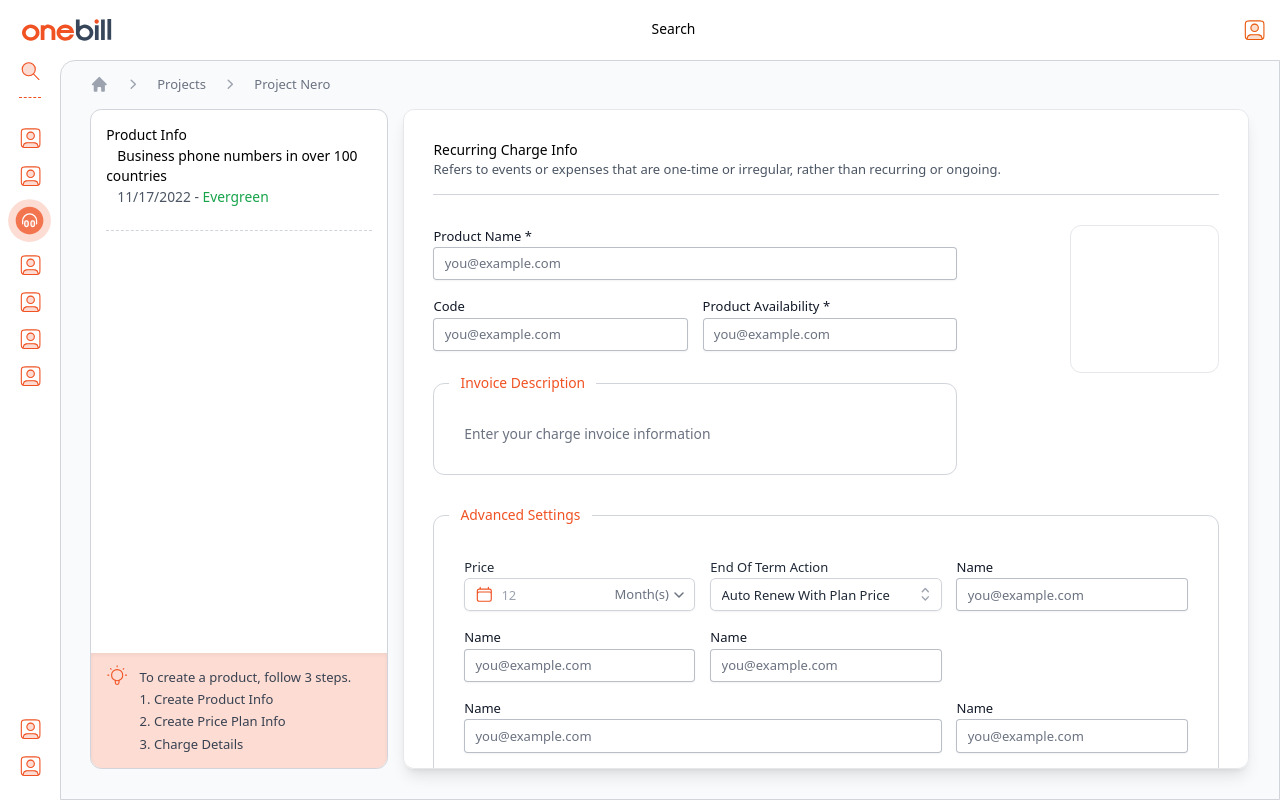
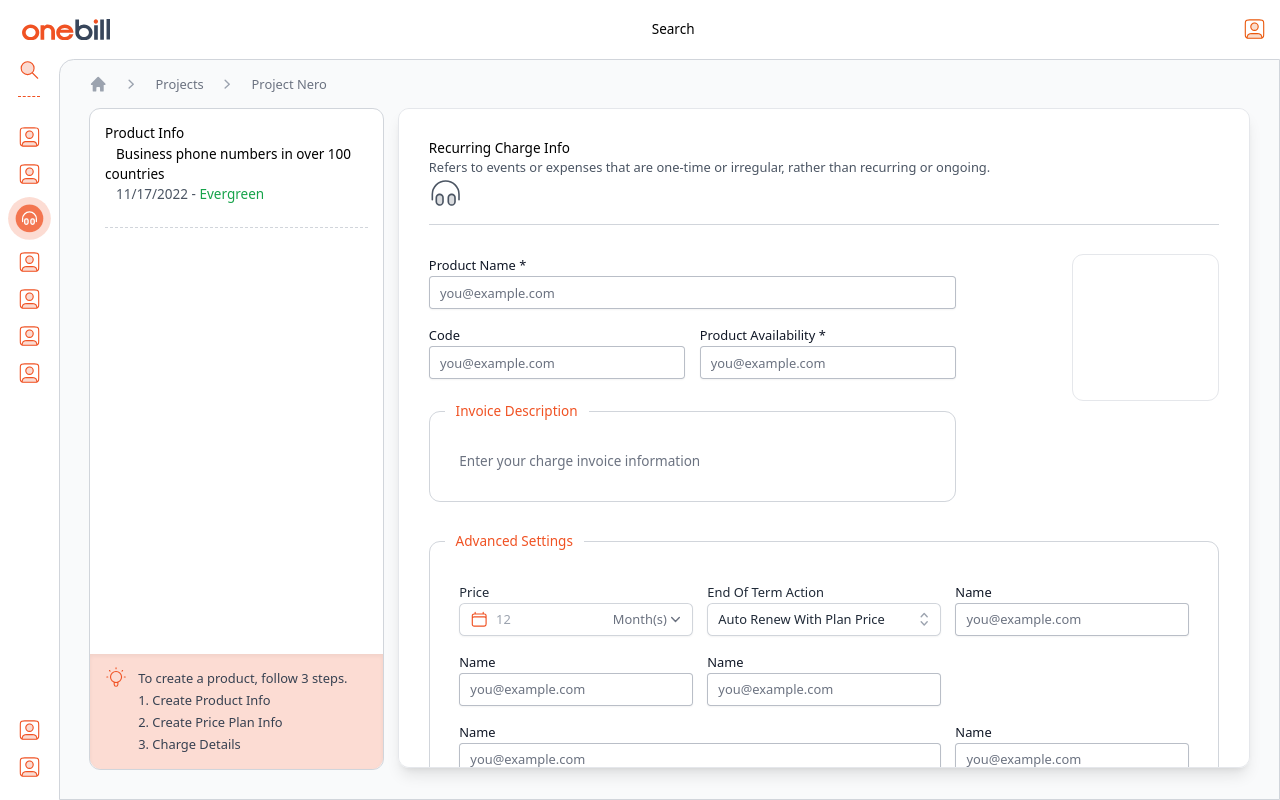
Before and after one commit to OneBill-Software-Inc/uxdemo, a React (Vite) app: page / in a window 1280 px wide. Built offline with nearby package versions, Linux system fonts and the light colour scheme.

Commit message:
icon changes

```diff
--- a/src/App.jsx
+++ b/src/App.jsx
@@ -15,7 +15,7 @@ export default function App() {
           <Breadcrumbs />
           <Product />
         </div>
-        <div className="2xl:w-60 hidden 2xl:block duration-150 bg-gray-100 border-t border-gray-300"></div>
+        <div className='xl:w-80 hidden 2xl:block duration-150 bg-gray-100 border-t border-gray-300'></div>
       </div>
     </div>
   )
--- a/src/components/Layout/LeftNav.jsx
+++ b/src/components/Layout/LeftNav.jsx
@@ -1,50 +1,24 @@
 import React from 'react'
-
+import {
+  OBSearchIcon,
+  OBServiceDeskIcon,
+  OBCustomerIcon,
+} from '@/components/obIcons'
 export default function MainNav() {
   return (
     <div className="w-16 flex flex-col bg-white">
       <div className="flex flex-col items-center w-full flex-1">
         <div className="pb-4 mb-6 border-b border-dashed border-primary">
-          <div className="w-6 h-6 flex justify-center items-center rounded-full">
-            <svg
-              viewBox="0 0 24 24"
-              fill="none"
-              strokeWidth={1.2}
-              stroke="currentColor"
-              className="w-6 h-6 stroke-primary"
-            >
-              <path
-                d="M10.5 17C14.366 17 17.5 13.866 17.5 10C17.5 6.13401 14.366 3 10.5 3C6.63401 3 3.5 6.13401 3.5 10C3.5 13.866 6.63401 17 10.5 17Z"
-                opacity="0.2"
-                className="fill-primary"
-              />
-              <path
-                d="M21.5 21L15.5001 15M17.5 10C17.5 13.866 14.366 17 10.5 17C6.63401 17 3.5 13.866 3.5 10C3.5 6.13401 6.63401 3 10.5 3C14.366 3 17.5 6.13401 17.5 10Z"
-                strokeLinecap="round"
-                strokeLinejoin="round"
-              />
-            </svg>
+          <div className="flex flex-col justify-center space-y-3">
+            <OBSearchIcon />
+
           </div>
         </div>
+
         <div className="w-10 h-10 flex justify-center items-center rounded-full">
-          <svg
-            viewBox="0 0 24 24"
-            fill="none"
-            strokeWidth={1.2}
-            stroke="currentColor"
-            className="w-6 h-6 stroke-primary"
-          >
-            <g opacity="0.2" className="fill-primary">
-              <path d="M12.5 13.5C14.7091 13.5 16.5 11.7091 16.5 9.5C16.5 7.29086 14.7091 5.5 12.5 5.5C10.2909 5.5 8.5 7.29086 8.5 9.5C8.5 11.7091 10.2909 13.5 12.5 13.5Z" />
-              <path d="M16.5 17H8.5C6.29086 17 4.5 18.7909 4.5 21C4.5 21.5523 4.94772 22 5.5 22H19.5C20.0523 22 20.5 21.5523 20.5 21C20.5 18.7909 18.7091 17 16.5 17Z" />
-            </g>
-            <path
-              d="M4.50002 21.8174C5.1026 22 5.91649 22 7.3 22H17.7C19.0835 22 19.8974 22 20.5 21.8174M4.50002 21.8174C4.37082 21.7783 4.25133 21.7308 4.13803 21.673C3.57354 21.3854 3.1146 20.9265 2.82698 20.362C2.5 19.7202 2.5 18.8802 2.5 17.2V6.8C2.5 5.11984 2.5 4.27976 2.82698 3.63803C3.1146 3.07354 3.57354 2.6146 4.13803 2.32698C4.77976 2 5.61984 2 7.3 2H17.7C19.3802 2 20.2202 2 20.862 2.32698C21.4265 2.6146 21.8854 3.07354 22.173 3.63803C22.5 4.27976 22.5 5.11984 22.5 6.8V17.2C22.5 18.8802 22.5 19.7202 22.173 20.362C21.8854 20.9265 21.4265 21.3854 20.862 21.673C20.7487 21.7308 20.6292 21.7783 20.5 21.8174M4.50002 21.8174C4.50035 21.0081 4.50521 20.5799 4.57686 20.2196C4.89249 18.6329 6.13288 17.3925 7.71964 17.0769C8.10603 17 8.57069 17 9.5 17H15.5C16.4293 17 16.894 17 17.2804 17.0769C18.8671 17.3925 20.1075 18.6329 20.4231 20.2196C20.4948 20.5799 20.4996 21.0081 20.5 21.8174M16.5 9.5C16.5 11.7091 14.7091 13.5 12.5 13.5C10.2909 13.5 8.5 11.7091 8.5 9.5C8.5 7.29086 10.2909 5.5 12.5 5.5C14.7091 5.5 16.5 7.29086 16.5 9.5Z"
-              strokeLinecap="round"
-              strokeLinejoin="round"
-            />
-          </svg>
+          <OBCustomerIcon size={22} />
         </div>
+
         <div className="w-10 h-10 flex justify-center items-center rounded-full">
           <svg
             viewBox="0 0 24 24"
@@ -65,7 +39,7 @@ export default function MainNav() {
           </svg>
         </div>
 
-        <div className="w-10 h-10 my-2 flex justify-center items-center rounded-full bg-primary/80 ring-[10px] ring-primary/20 scale-75">
+        <div className=" w-10 h-10 my-2 flex justify-center items-center rounded-full bg-primary/80 ring-[10px] ring-primary/20 scale-75">
           <svg
             viewBox="0 0 24 24"
             fill="none"
--- /dev/null
+++ b/src/components/obIcons/OBCustomerIcon.jsx
@@ -0,0 +1,18 @@
+import React from 'react'
+import Icon from './OBIcon'
+
+export default function OBCustomerIcon({ fill, stroke, ...rest }) {
+  return (
+    <Icon className={stroke ?? 'stroke-primary'} {...rest}>
+      <g opacity="0.2" className={fill ?? 'fill-primary'}>
+        <path d="M12.5 13.5C14.7091 13.5 16.5 11.7091 16.5 9.5C16.5 7.29086 14.7091 5.5 12.5 5.5C10.2909 5.5 8.5 7.29086 8.5 9.5C8.5 11.7091 10.2909 13.5 12.5 13.5Z" />
+        <path d="M16.5 17H8.5C6.29086 17 4.5 18.7909 4.5 21C4.5 21.5523 4.94772 22 5.5 22H19.5C20.0523 22 20.5 21.5523 20.5 21C20.5 18.7909 18.7091 17 16.5 17Z" />
+      </g>
+      <path
+        d="M4.50002 21.8174C5.1026 22 5.91649 22 7.3 22H17.7C19.0835 22 19.8974 22 20.5 21.8174M4.50002 21.8174C4.37082 21.7783 4.25133 21.7308 4.13803 21.673C3.57354 21.3854 3.1146 20.9265 2.82698 20.362C2.5 19.7202 2.5 18.8802 2.5 17.2V6.8C2.5 5.11984 2.5 4.27976 2.82698 3.63803C3.1146 3.07354 3.57354 2.6146 4.13803 2.32698C4.77976 2 5.61984 2 7.3 2H17.7C19.3802 2 20.2202 2 20.862 2.32698C21.4265 2.6146 21.8854 3.07354 22.173 3.63803C22.5 4.27976 22.5 5.11984 22.5 6.8V17.2C22.5 18.8802 22.5 19.7202 22.173 20.362C21.8854 20.9265 21.4265 21.3854 20.862 21.673C20.7487 21.7308 20.6292 21.7783 20.5 21.8174M4.50002 21.8174C4.50035 21.0081 4.50521 20.5799 4.57686 20.2196C4.89249 18.6329 6.13288 17.3925 7.71964 17.0769C8.10603 17 8.57069 17 9.5 17H15.5C16.4293 17 16.894 17 17.2804 17.0769C18.8671 17.3925 20.1075 18.6329 20.4231 20.2196C20.4948 20.5799 20.4996 21.0081 20.5 21.8174M16.5 9.5C16.5 11.7091 14.7091 13.5 12.5 13.5C10.2909 13.5 8.5 11.7091 8.5 9.5C8.5 7.29086 10.2909 5.5 12.5 5.5C14.7091 5.5 16.5 7.29086 16.5 9.5Z"
+        strokeLinecap="round"
+        strokeLinejoin="round"
+      />
+    </Icon>
+  )
+}
--- /dev/null
+++ b/src/components/obIcons/OBIcon.jsx
@@ -0,0 +1,19 @@
+import React from 'react'
+
+function OBIcon({ size, className, children, strokeWidth }) {
+  return (
+    <svg
+      xmlns="http://www.w3.org/2000/svg"
+      viewBox="0 0 24 24"
+      width={size ?? '22'}
+      height={size ?? '22'}
+      className={className ?? 'stroke-primary'}
+      strokeWidth={strokeWidth ?? '1.2'}
+      fill="none"
+      stroke="currentColor"
+    >
+      {children}
+    </svg>
+  )
+}
+export default OBIcon
--- /dev/null
+++ b/src/components/obIcons/OBSearchIcon.jsx
@@ -0,0 +1,22 @@
+import React from 'react'
+import Icon from './OBIcon'
+
+export default function OBSearchIcon({ fill, stroke, className, ...rest }) {
+  return (
+    <Icon
+      className={`${stroke ?? 'stroke-primary'} ${className ?? ''}`}
+      {...rest}
+    >
+      <path
+        opacity=".2"
+        d="M10.5 17a7 7 0 1 0 0-14 7 7 0 0 0 0 14Z"
+        className={fill ?? 'fill-primary'}
+      />
+      <path
+        d="m21.5 21-6-6m2-5a7 7 0 1 1-14 0 7 7 0 0 1 14 0Z"
+        strokeLinecap="round"
+        strokeLinejoin="round"
+      />
+    </Icon>
+  )
+}
--- /dev/null
+++ b/src/components/obIcons/OBServiceDeskIcon.jsx
@@ -0,0 +1,18 @@
+import React from 'react'
+import Icon from './OBIcon'
+
+export default function OBServiceDeskIcon({ fill, stroke, ...rest }) {
+  return (
+    <Icon className={stroke ?? 'stroke-primary'} {...rest}>
+      <g opacity="0.2" className={fill ?? 'fill-primary'}>
+        <path d="M5.5 15.5C5.5 14.1193 6.61929 13 8 13C9.38071 13 10.5 14.1193 10.5 15.5V18.5C10.5 19.8807 9.38071 21 8 21C6.61929 21 5.5 19.8807 5.5 18.5V15.5Z" />
+        <path d="M14.5 15.5C14.5 14.1193 15.6193 13 17 13C18.3807 13 19.5 14.1193 19.5 15.5V18.5C19.5 19.8807 18.3807 21 17 21C15.6193 21 14.5 19.8807 14.5 18.5V15.5Z" />
+      </g>
+      <path
+        d="M22.5 17V13C22.5 7.47715 18.0228 3 12.5 3C6.97715 3 2.5 7.47715 2.5 13V17M8 21C6.61929 21 5.5 19.8807 5.5 18.5V15.5C5.5 14.1193 6.61929 13 8 13C9.38071 13 10.5 14.1193 10.5 15.5V18.5C10.5 19.8807 9.38071 21 8 21ZM17 21C15.6193 21 14.5 19.8807 14.5 18.5V15.5C14.5 14.1193 15.6193 13 17 13C18.3807 13 19.5 14.1193 19.5 15.5V18.5C19.5 19.8807 18.3807 21 17 21Z"
+        strokeLinecap="round"
+        strokeLinejoin="round"
+      />
+    </Icon>
+  )
+}
--- /dev/null
+++ b/src/components/obIcons/index.jsx
@@ -0,0 +1,3 @@
+export { default as OBSearchIcon } from './OBSearchIcon'
+export { default as OBServiceDeskIcon } from './OBServiceDeskIcon'
+export { default as OBCustomerIcon } from './OBCustomerIcon'
--- a/src/index.css
+++ b/src/index.css
@@ -2,6 +2,7 @@
 @tailwind components;
 @tailwind utilities;
 
-body,html {
-    font-size: 93%;
+body,
+html {
+  font-size: 92%;
 }
--- a/src/pricing/product/CreateProduct.jsx
+++ b/src/pricing/product/CreateProduct.jsx
@@ -11,7 +11,6 @@ export default function CreateProduct() {
         <div className="mb-8 border-b border-gray-300 pb-4">
           <h5> Non-recurring Charge Info </h5>
           <p className="text-sm text-gray-600">
-
             Non-recurring" refers to events or expenses that are one-time or
             irregular, rather than recurring or ongoing.{' '}
           </p>
--- a/src/pricing/product/charges/RecurringCharges.jsx
+++ b/src/pricing/product/charges/RecurringCharges.jsx
@@ -1,5 +1,7 @@
 import React from 'react'
 import Input from '@/components/Input'
+
+import { OBSearchIcon, OBServiceDeskIcon } from '@/components/obIcons'
 
 import SelectBox from '@/components/SelectBox'
 import SelectMBox from '@/components/SelectMBox'
@@ -11,9 +13,13 @@ export default function RecturringCharges() {
         <div className="mb-8 border-b border-gray-300 pb-4">
           <h5> Recurring Charge Info </h5>
           <p className="text-sm text-gray-600">
-            Refers to events or expenses that are one-time or
-            irregular, rather than recurring or ongoing.
+            Refers to events or expenses that are one-time or irregular, rather
+            than recurring or ongoing.
           </p>
+          <OBServiceDeskIcon size={32}
+            className="stroke-gray-600"
+            fill="fill-gray-600"
+          />
         </div>
 
         <div className="grid grid-cols-3">
```
Also changed, not shown: src/pricing/product/index.jsx (+32 -15 lines).
